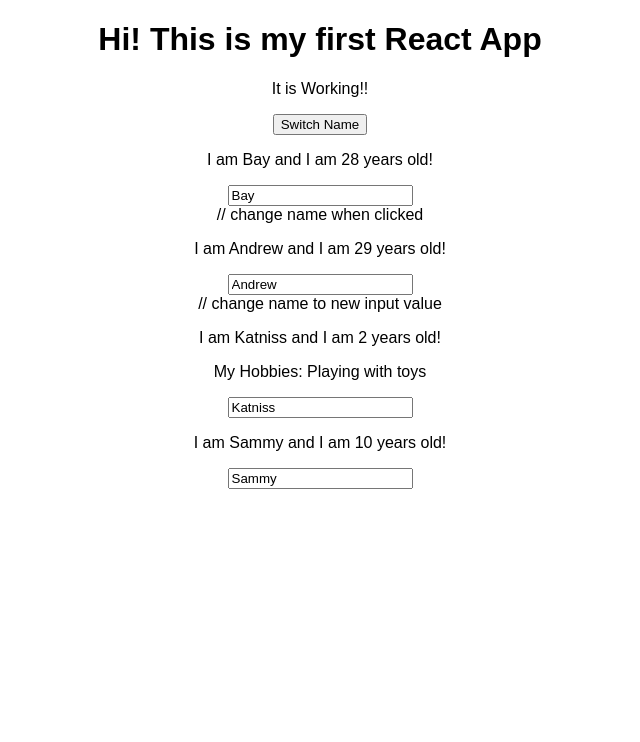
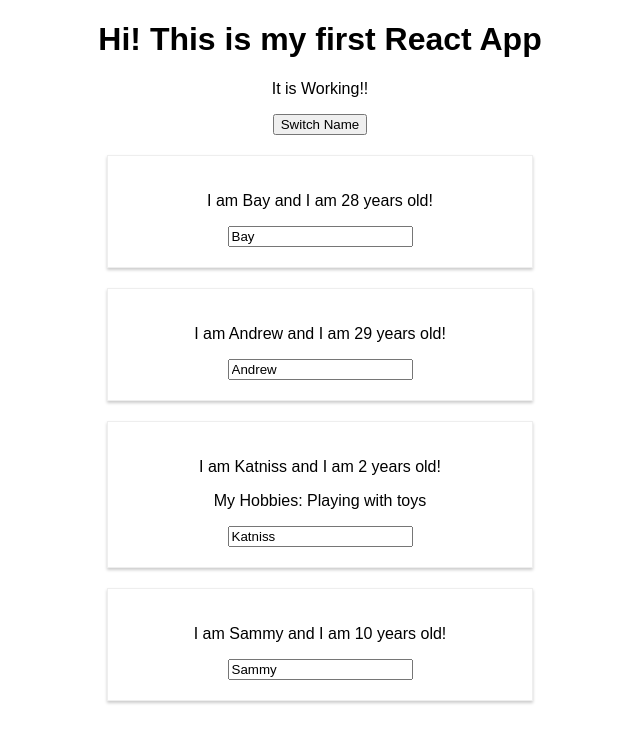
Before and after one commit to BayLadyCoder/learningReact, a React (Create React App) app in the folder myFirstReactApp/: page / in a window 1280 px wide. Shown: the top 742 px of the page, without its empty margins (320-960 px from the left). Built offline with nearby package versions, Linux system fonts and the light colour scheme.

Commit message:
Added a class and styled Person component using Person.css. imported Person.css to App.js.

```diff
--- a/myFirstReactApp/src/App.js
+++ b/myFirstReactApp/src/App.js
@@ -1,5 +1,6 @@
 import React, { Component } from 'react';
 import './App.css';
+import './Person/Person.css'
 import Person from './Person/Person';
 
 class App extends Component {
@@ -14,7 +15,7 @@
 
     otherState: 'some other value'
   }
-
+  // change name when clicked
   switchNameHandler = (newName) => {
     //console.log('Was clicked!');
     //DON'T DO THIS: this.state.persons[0].name = 'Rachada';
@@ -28,6 +29,7 @@
     })
   }
 
+  // change name to new input value
   nameChangeHandler = (event) => {
     this.setState( {
       person: [
@@ -48,11 +50,11 @@
         <Person
         name={this.state.person[0].name}
         age={this.state.person[0].age}
-        click={this.switchNameHandler.bind(this, "BAY!!!!")} /> // change name when clicked
+        click={this.switchNameHandler.bind(this, "BAY!!!!")} />
         <Person
         name={this.state.person[1].name}
         age={this.state.person[1].age}
-        changed={this.nameChangeHandler}/> // change name to new input value
+        changed={this.nameChangeHandler}/>
         <Person
         name={this.state.person[2].name}
         age={this.state.person[2].age}>My Hobbies: Playing with toys</Person>
--- /dev/null
+++ b/myFirstReactApp/src/Person/Person.css
@@ -0,0 +1,8 @@
+.Person {
+  width: 30%;
+  margin: 20px auto;
+  border: 1px solid #eee;
+  box-shadow: 0 2px 3px #ccc;
+  padding: 20px;
+  text-align: center;
+}
--- a/myFirstReactApp/src/Person/Person.js
+++ b/myFirstReactApp/src/Person/Person.js
@@ -2,7 +2,7 @@
 
 const person = (props) => {
 	return (
-		<div>
+		<div className="Person">
 			<p onClick={props.click}>I am {props.name} and I am {props.age} years old!</p>
 			<p>{props.children}</p>
 			<input type="text" onChange={props.changed} value={props.name}/>
```
